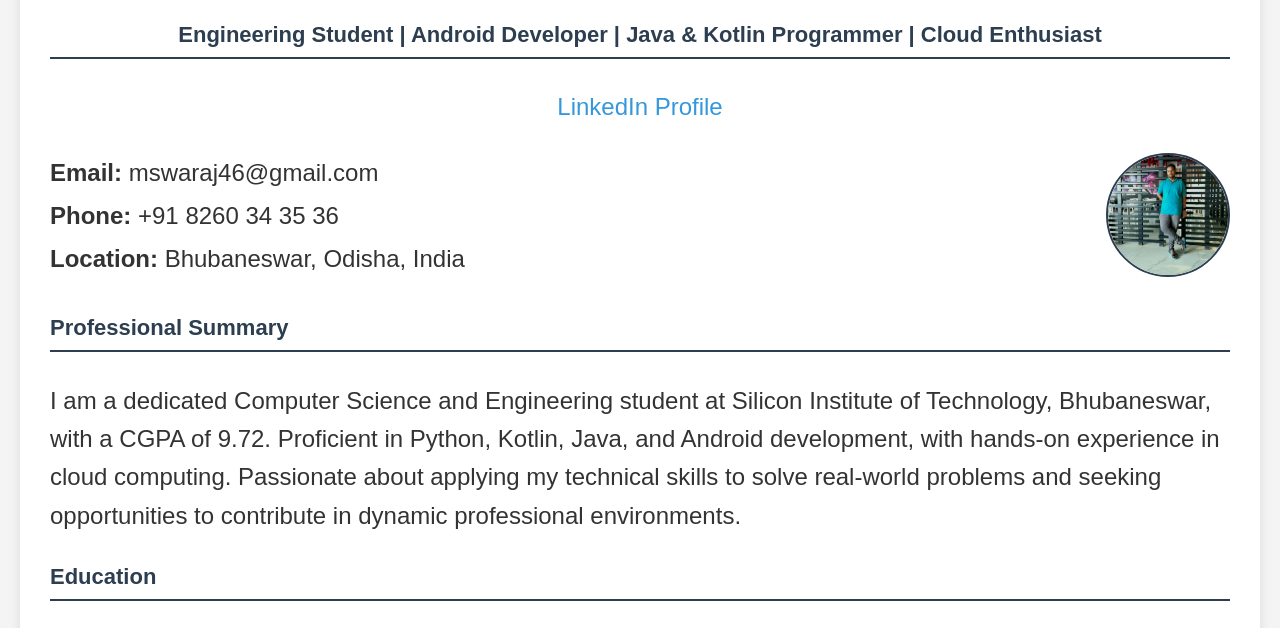
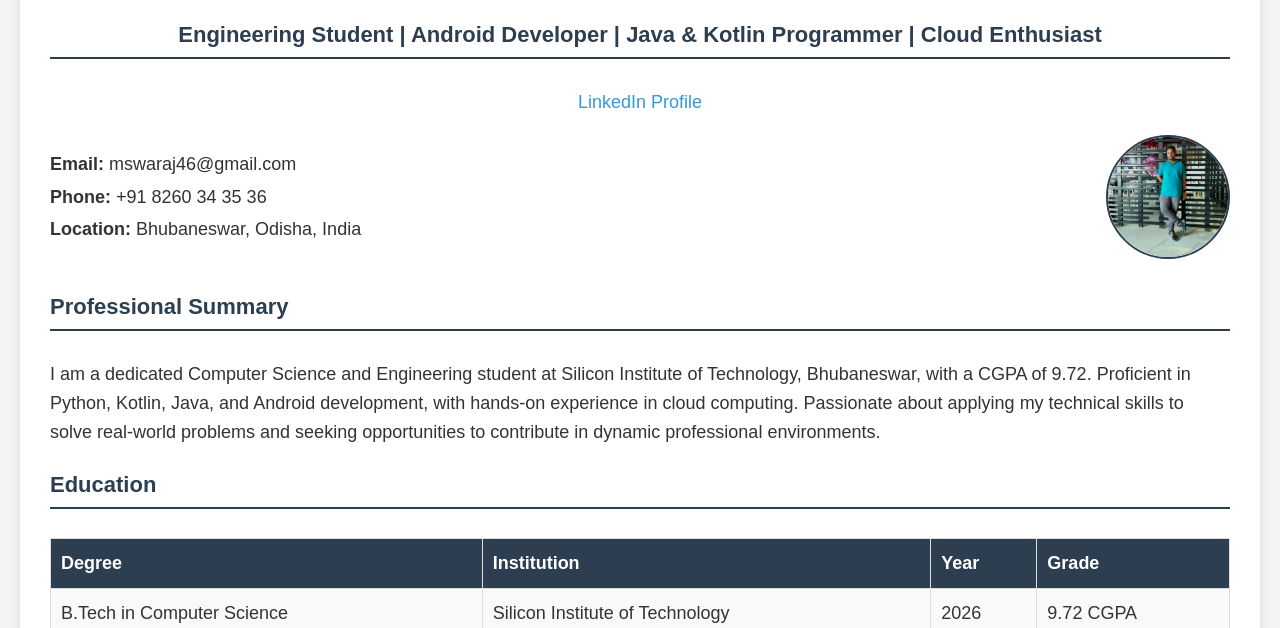
Before and after one commit to swaraj-mishra-3184/BiodataWebpage, a plain HTML site: page index.html in a window 1280 px wide. Shown: the part 135-763 px from the top of the page. Drawn offline with Linux system fonts and the light colour scheme; a web font is replaced by a local one.

Commit message:
Update index.html

```diff
--- a/index.html
+++ b/index.html
@@ -12,14 +12,14 @@
             margin: 20px;
             background-color: #f4f4f4;
             color: #333;
-            font-size: 24px;
+            font-size: 18px;
             line-height: 1.6;
         }
 
         .container {
             background-color: #fff;
             padding: 30px;
-            max-width: 1600px;
+            max-width: 1200px;
             margin: auto;
             border-radius: 10px;
             box-shadow: 0 4px 12px rgba(0, 0, 0, 0.1);
```
